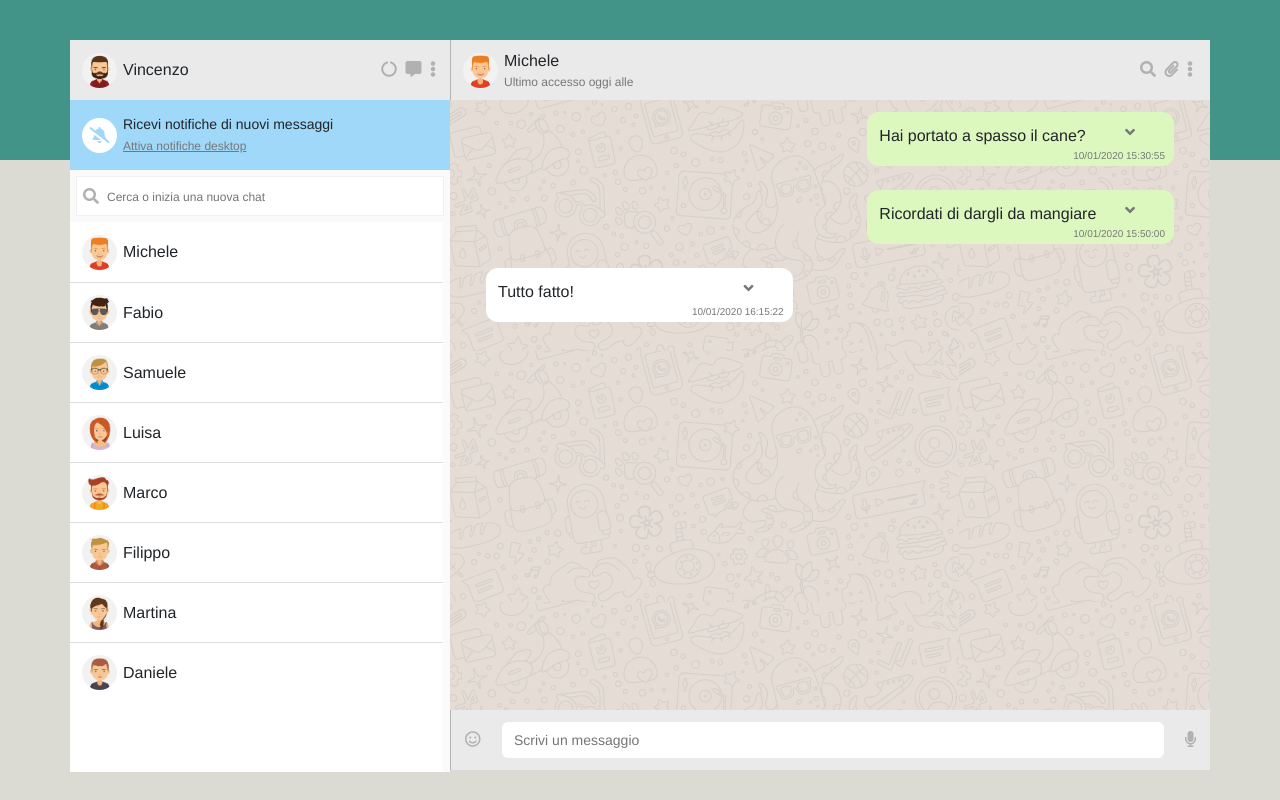
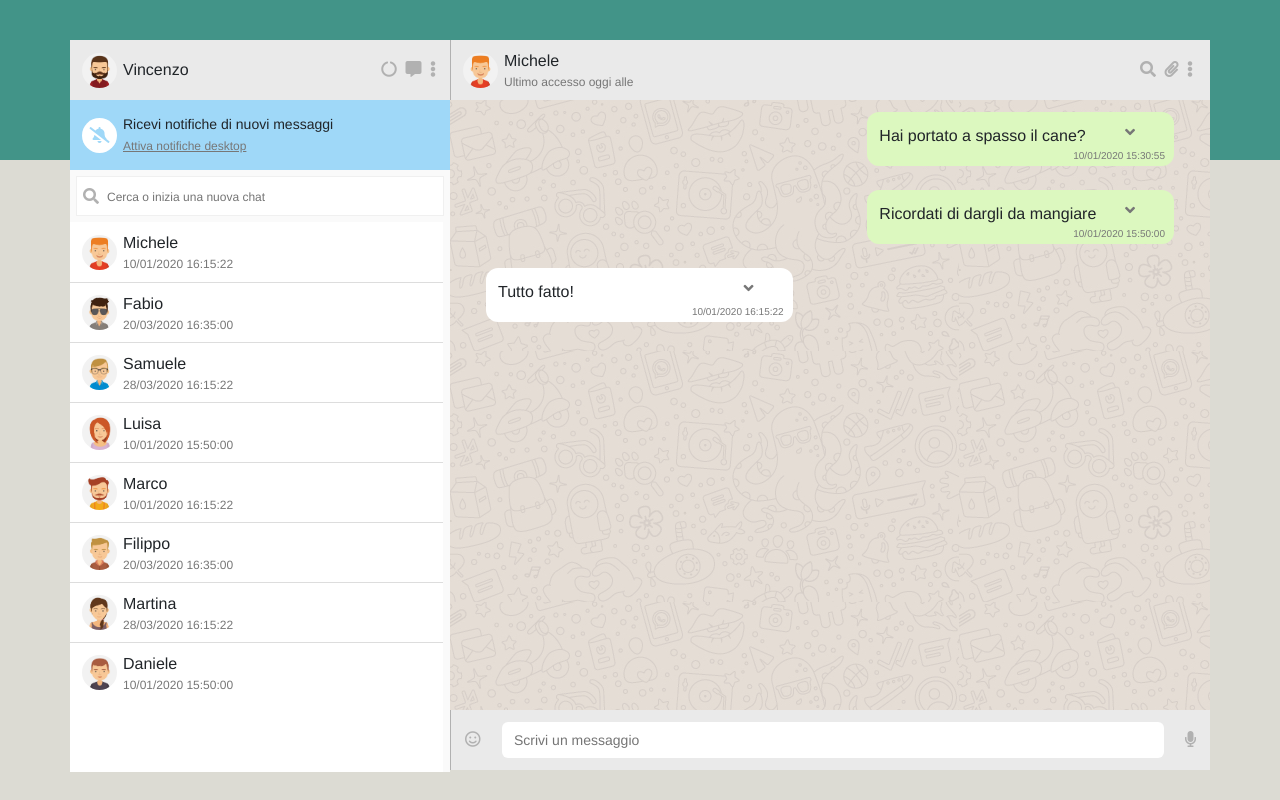
Before and after one commit to VinRu5/vue-boolzapp, a plain HTML site: page index.html in a window 1280 px wide. Drawn offline with nearby package versions, Linux system fonts and the light colour scheme.

Commit message:
orario ultimo accesso

```diff
--- a/css/style.css
+++ b/css/style.css
@@ -166,7 +166,7 @@ main {
     font-size: 16px;
 }
 
-.info-contact-text .access {
+.access {
     color: #777;
     font-size: 12px;
 }
--- a/index.html
+++ b/index.html
@@ -69,6 +69,8 @@
                                 </div>
                                 <div class="user-name">
                                     {{ contact.name }}
+                                    <div class="access">{{ lastMessageDate(contact) }}</div>
+
                                 </div>
                             </div>
                         </div>
--- a/js/script.js
+++ b/js/script.js
@@ -269,6 +269,11 @@ new Vue(
 
             deleteMessage: function(index) {
                 this.printChat().splice(index, 1);
+            },
+
+            lastMessageDate: function(contact) {
+                let lastIndex = contact.messages.length - 1;
+                return contact.messages[lastIndex].date;
             }
         }
     }
```
